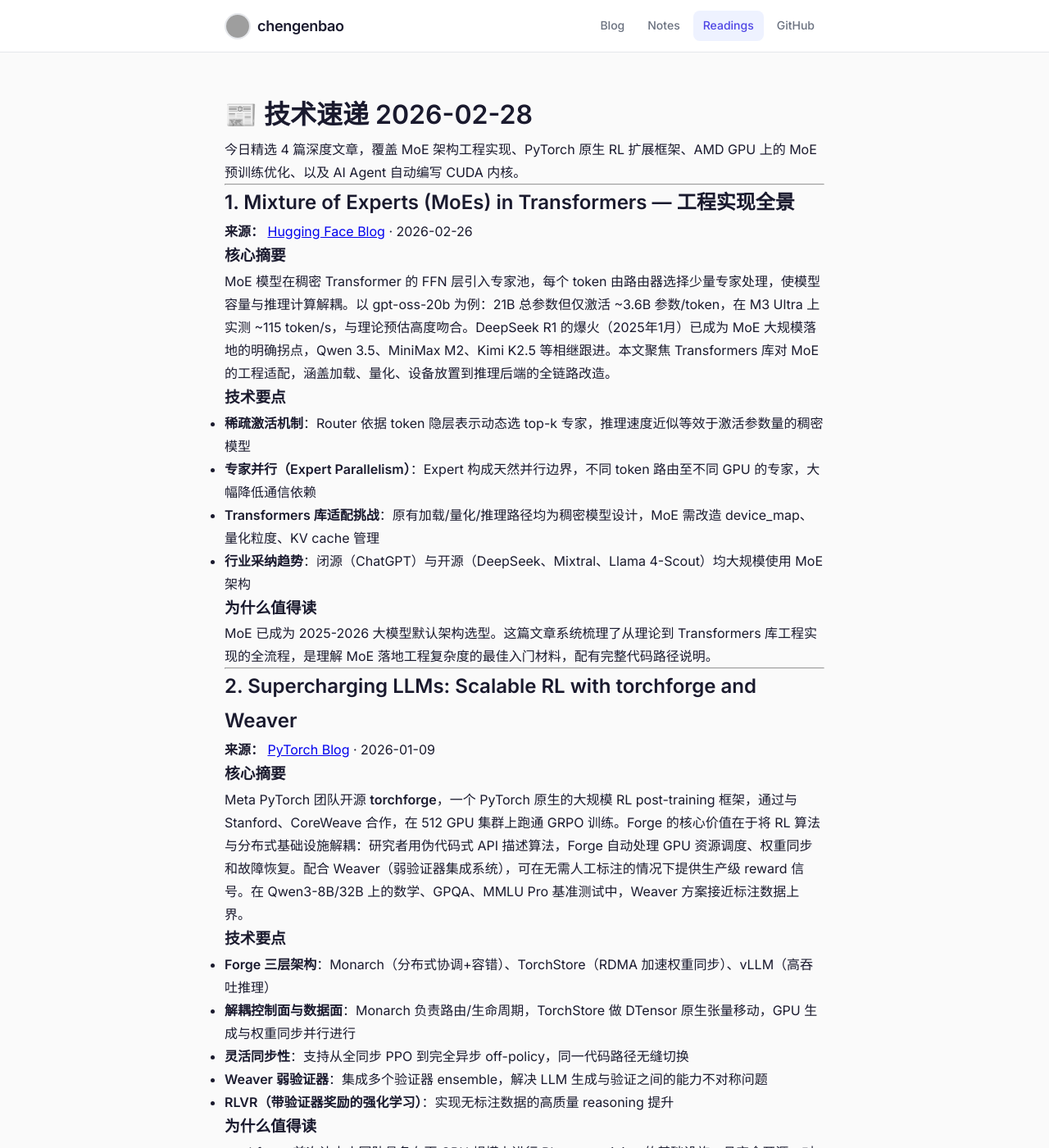
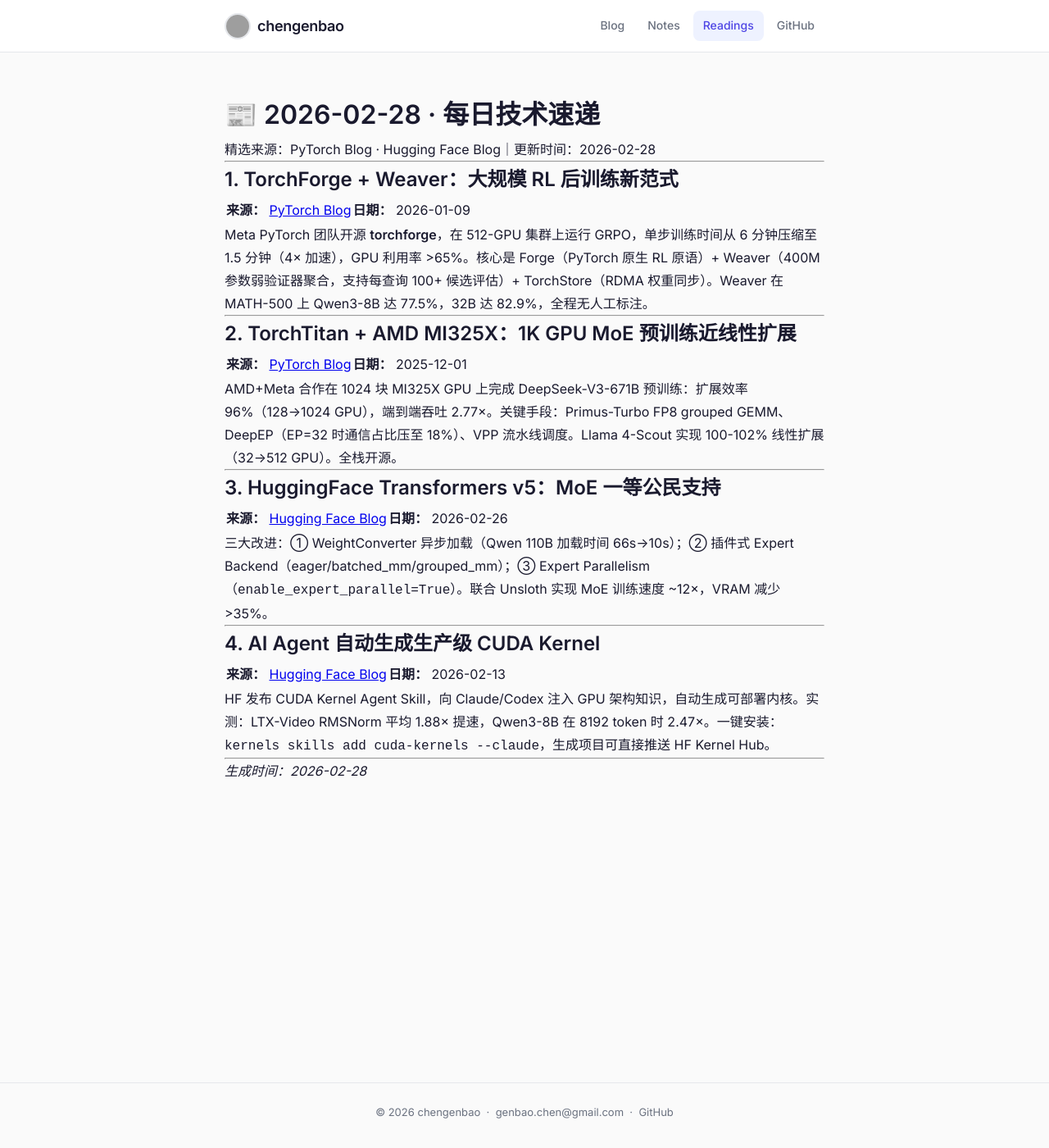
Before and after one commit to chengenbao/chengenbao.github.io, a Jekyll site: the page built from _reading_list/2026-02-28-tech.md, in a window 1280 px wide and 1400 px high. Shown: the whole window at 82% size. Built offline with Jekyll 4.4.1, drawn with Linux system fonts in a browser that asks for light colours; some of the changed text lies outside the part shown; grey boxes are pictures that could not be loaded.

Commit message:
Add reading list: 2026-02-28 tech

```diff
--- a/_reading_list/2026-02-28-tech.md
+++ b/_reading_list/2026-02-28-tech.md
@@ -1,88 +1,47 @@
 ---
 layout: default
-title: "技术速递 2026-02-28：MoE架构深度、PyTorch RL扩展、CUDA内核智能生成"
+title: "技术速递 2026-02-28：TorchForge RL 后训练 / AMD 1K GPU MoE / HF Transformers v5 MoE / CUDA Kernel Agent"
 category: tech
-tags: [Tech, LLM, PyTorch, MoE, CUDA, RL, 推理优化, 分布式训练]
+tags: [Tech, LLM, PyTorch, MoE, CUDA, RL]
 date: 2026-02-28
 ---
 
-# 📰 技术速递 2026-02-28
+# 📰 2026-02-28 · 每日技术速递
 
-> 今日精选 4 篇深度文章，覆盖 MoE 架构工程实现、PyTorch 原生 RL 扩展框架、AMD GPU 上的 MoE 预训练优化、以及 AI Agent 自动编写 CUDA 内核。
+> 精选来源：PyTorch Blog · Hugging Face Blog｜更新时间：2026-02-28
 
 ---
 
-## 1. Mixture of Experts (MoEs) in Transformers — 工程实现全景
+## 1. TorchForge + Weaver：大规模 RL 后训练新范式
 
-**来源：** [Hugging Face Blog](https://huggingface.co/blog/moe-transformers) · 2026-02-26
+**来源：** [PyTorch Blog](https://pytorch.org/blog/supercharging-llms-scalable-rl-with-torchforge-and-weaver/) | **日期：** 2026-01-09
 
-### 核心摘要
-MoE 模型在稠密 Transformer 的 FFN 层引入专家池，每个 token 由路由器选择少量专家处理，使模型容量与推理计算解耦。以 gpt-oss-20b 为例：21B 总参数但仅激活 ~3.6B 参数/token，在 M3 Ultra 上实测 ~115 token/s，与理论预估高度吻合。DeepSeek R1 的爆火（2025年1月）已成为 MoE 大规模落地的明确拐点，Qwen 3.5、MiniMax M2、Kimi K2.5 等相继跟进。本文聚焦 Transformers 库对 MoE 的工程适配，涵盖加载、量化、设备放置到推理后端的全链路改造。
-
-### 技术要点
-- **稀疏激活机制**：Router 依据 token 隐层表示动态选 top-k 专家，推理速度近似等效于激活参数量的稠密模型
-- **专家并行（Expert Parallelism）**：Expert 构成天然并行边界，不同 token 路由至不同 GPU 的专家，大幅降低通信依赖
-- **Transformers 库适配挑战**：原有加载/量化/推理路径均为稠密模型设计，MoE 需改造 device_map、量化粒度、KV cache 管理
-- **行业采纳趋势**：闭源（ChatGPT）与开源（DeepSeek、Mixtral、Llama 4-Scout）均大规模使用 MoE 架构
-
-### 为什么值得读
-MoE 已成为 2025-2026 大模型默认架构选型。这篇文章系统梳理了从理论到 Transformers 库工程实现的全流程，是理解 MoE 落地工程复杂度的最佳入门材料，配有完整代码路径说明。
+Meta PyTorch 团队开源 **torchforge**，在 512-GPU 集群上运行 GRPO，单步训练时间从 6 分钟压缩至 1.5 分钟（4× 加速），GPU 利用率 >65%。核心是 Forge（PyTorch 原生 RL 原语）+ Weaver（400M 参数弱验证器聚合，支持每查询 100+ 候选评估）+ TorchStore（RDMA 权重同步）。Weaver 在 MATH-500 上 Qwen3-8B 达 77.5%，32B 达 82.9%，全程无人工标注。
 
 ---
 
-## 2. Supercharging LLMs: Scalable RL with torchforge and Weaver
+## 2. TorchTitan + AMD MI325X：1K GPU MoE 预训练近线性扩展
 
-**来源：** [PyTorch Blog](https://pytorch.org/blog/supercharging-llms-scalable-rl-with-torchforge-and-weaver/) · 2026-01-09
+**来源：** [PyTorch Blog](https://pytorch.org/blog/efficient-moe-pre-training-at-scale-with-torchtitan/) | **日期：** 2025-12-01
 
-### 核心摘要
-Meta PyTorch 团队开源 **torchforge**，一个 PyTorch 原生的大规模 RL post-training 框架，通过与 Stanford、CoreWeave 合作，在 512 GPU 集群上跑通 GRPO 训练。Forge 的核心价值在于将 RL 算法与分布式基础设施解耦：研究者用伪代码式 API 描述算法，Forge 自动处理 GPU 资源调度、权重同步和故障恢复。配合 Weaver（弱验证器集成系统），可在无需人工标注的情况下提供生产级 reward 信号。在 Qwen3-8B/32B 上的数学、GPQA、MMLU Pro 基准测试中，Weaver 方案接近标注数据上界。
-
-### 技术要点
-- **Forge 三层架构**：Monarch（分布式协调+容错）、TorchStore（RDMA 加速权重同步）、vLLM（高吞吐推理）
-- **解耦控制面与数据面**：Monarch 负责路由/生命周期，TorchStore 做 DTensor 原生张量移动，GPU 生成与权重同步并行进行
-- **灵活同步性**：支持从全同步 PPO 到完全异步 off-policy，同一代码路径无缝切换
-- **Weaver 弱验证器**：集成多个验证器 ensemble，解决 LLM 生成与验证之间的能力不对称问题
-- **RLVR（带验证器奖励的强化学习）**：实现无标注数据的高质量 reasoning 提升
-
-### 为什么值得读
-torchforge 首次让中小团队具备在百 GPU 规模上进行 RL post-training 的基础设施，且完全开源。对于研究 RLHF/RLAIF 或 reasoning 训练的工程师，这是目前最生产就绪的 PyTorch 原生方案。
+AMD+Meta 合作在 1024 块 MI325X GPU 上完成 DeepSeek-V3-671B 预训练：扩展效率 96%（128→1024 GPU），端到端吞吐 2.77×。关键手段：Primus-Turbo FP8 grouped GEMM、DeepEP（EP=32 时通信占比压至 18%）、VPP 流水线调度。Llama 4-Scout 实现 100-102% 线性扩展（32→512 GPU）。全栈开源。
 
 ---
 
-## 3. Efficient MoE Pre-training at Scale on 1K AMD GPUs with TorchTitan
+## 3. HuggingFace Transformers v5：MoE 一等公民支持
 
-**来源：** [PyTorch Blog](https://pytorch.org/blog/efficient-moe-pre-training-at-scale-with-torchtitan/) · 2025-12-01
+**来源：** [Hugging Face Blog](https://huggingface.co/blog/moe-transformers) | **日期：** 2026-02-26
 
-### 核心摘要
-AMD 与 Meta PyTorch 团队合作，在 1,024 张 MI325X GPU 上对 TorchTitan 和 Primus-Turbo（AMD 开源内核库）进行深度调优，实现了 MoE 预训练的近理想扩展性。DeepSeek-V3-671B 获得 2.77× 速度提升，从 128 到 1,024 GPU 的扩展效率达 96%；Llama 4-Scout 在 32→512 GPU 范围内实现完美线性扩展。核心挑战包括：专家 micro-GEMM 的 GPU 利用率问题、All-to-All 通信瓶颈、以及多路并行策略（FSDP、流水线、Tensor、Expert Parallelism）的协同调度。
-
-### 技术要点
-- **Primus-Turbo FP8 内核**：AMD 专为 MoE token dispatch 设计的 FP8 混合精度内核，解决 micro-GEMM 效率问题
-- **Expert Parallelism 集成**：在 TorchTitan 的统一并行框架中叠加 Expert Parallelism，仅修改 TOML 配置文件
-- **96% 扩展效率**：通过计算-通信 overlap、异步 All-to-All，将 Expert Parallelism 的通信开销从瓶颈降为背景噪声
-- **统一配置驱动**：同一代码路径覆盖 Dense（Llama 3）、Hybrid（Qwen 3）、Sparse MoE（DeepSeek-V3、Llama 4）
-
-### 为什么值得读
-稀疏 MoE 在 AMD GPU 上实现接近 NVIDIA 生态的训练效率，意味着 AI 算力供给不再受单一硬件制约。文章详细拆解了每个优化点，对需要在非 NVIDIA 硬件上部署 MoE 训练的团队极具参考价值。
+三大改进：① WeightConverter 异步加载（Qwen 110B 加载时间 66s→10s）；② 插件式 Expert Backend（eager/batched_mm/grouped_mm）；③ Expert Parallelism（`enable_expert_parallel=True`）。联合 Unsloth 实现 MoE 训练速度 ~12×，VRAM 减少 >35%。
 
 ---
 
-## 4. Custom Kernels for All from Codex and Claude
+## 4. AI Agent 自动生成生产级 CUDA Kernel
 
-**来源：** [Hugging Face Blog](https://huggingface.co/blog/custom-cuda-kernels-agent-skills) · 2026-02-13
+**来源：** [Hugging Face Blog](https://huggingface.co/blog/custom-cuda-kernels-agent-skills) | **日期：** 2026-02-13
 
-### 核心摘要
-HuggingFace 构建了一个"Agent Skill"，将 CUDA 内核开发的专业知识（硬件架构参数、内存访问模式、PyTorch binding 规范）打包成 Coding Agent 可加载的上下文，让 Claude 和 Codex 能端到端生成适用于 diffusers/transformers 的生产级 CUDA 内核。实测：Agent 成功为 Qwen3-8B 生成 RMSNorm 和 Attention 的向量化 H100 内核，并附带完整 benchmark。这与 HF Kernel Hub 形成闭环：Hub 负责分发编译好的内核，Skill 负责生成这些内核。
-
-### 技术要点
-- **Agent Skill 范式**：将领域知识打包为 Skill 文件（放入 `.claude/skills/` 或 `.codex/skills/`），Agent 按需加载，解决 CUDA 开发的"隐性知识"传递问题
-- **硬件感知生成**：Skill 携带 H100/A100/T4 各代 GPU 的 shared memory 大小、compute capability、带宽参数，Agent 据此选择向量化策略和 warp shuffle 方案
-- **PyTorch 集成规范**：自动生成 `torch.compile` 可识别的 binding，包含 `build.toml` 构建配置
-- **一键安装**：`kernels skills add cuda-kernels --claude` 即完成多 Agent 平台（Claude Code、Cursor、Codex）的 Skill 安装
-
-### 为什么值得读
-CUDA 内核开发的专业门槛极高，这篇文章展示了 AI Agent 实质性降低这一门槛的可行路径。对于需要推理优化、自定义算子的团队，"AI 写 CUDA"从概念走向了可落地的工程实践。
+HF 发布 CUDA Kernel Agent Skill，向 Claude/Codex 注入 GPU 架构知识，自动生成可部署内核。实测：LTX-Video RMSNorm 平均 1.88× 提速，Qwen3-8B 在 8192 token 时 2.47×。一键安装：`kernels skills add cuda-kernels --claude`，生成项目可直接推送 HF Kernel Hub。
 
 ---
 
-*更多往期内容见 [Reading List 主页](https://chengenbao.github.io/reading-list/)*
+*生成时间：2026-02-28*
```
